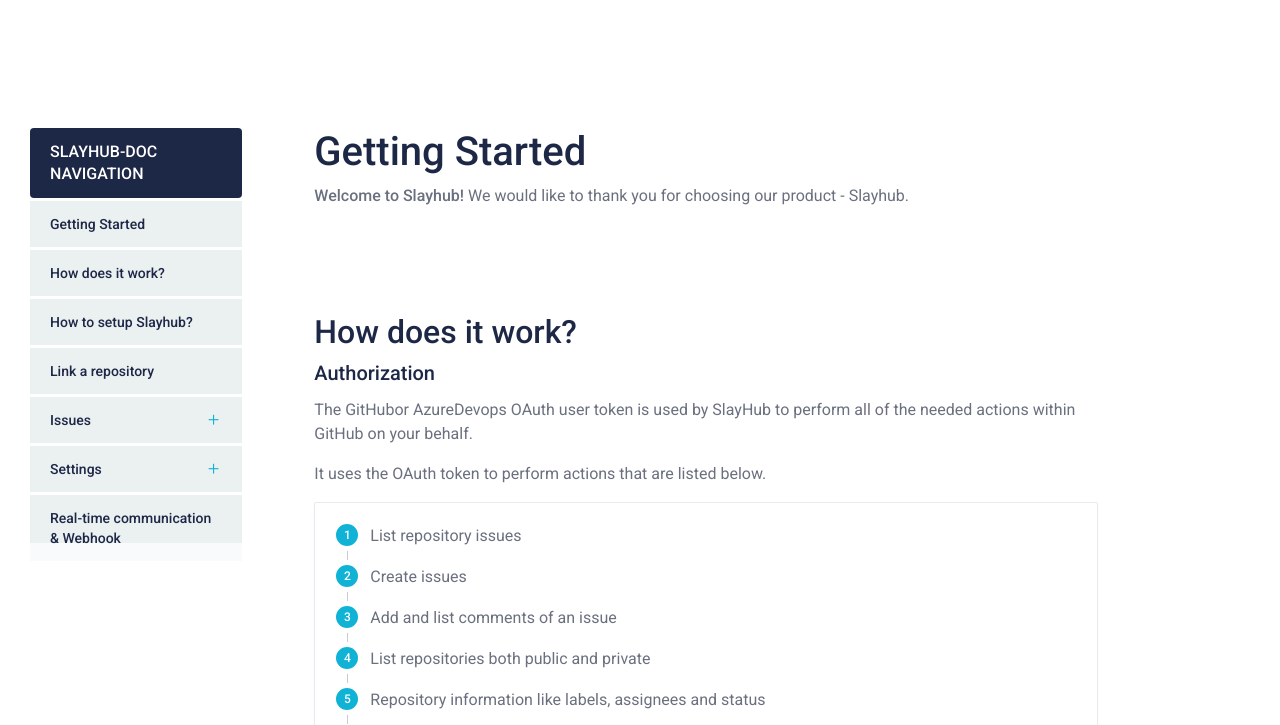
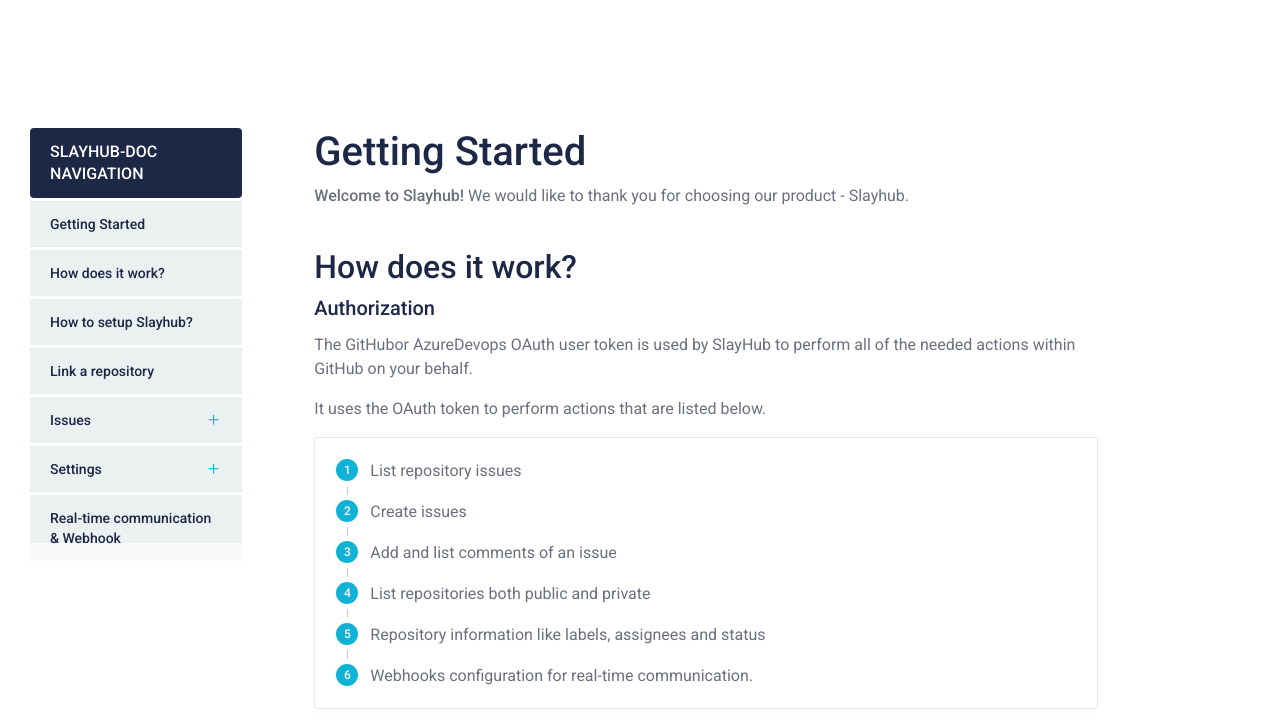
Before and after one commit to sudo-aptinstaller/slayhub-static, a plain HTML site: page help.html in a window 1280 px wide. Shown: the part 72-797 px from the top of the page. Drawn offline with Linux system fonts and the light colour scheme; some packages are replaced by stand-ins of ours; a script that the page names is missing.

Commit message:
new-changes-v1.3

```diff
--- a/help.html
+++ b/help.html
@@ -150,14 +150,14 @@
                 </div>
                 <div class="col-lg-8 col-md-8 ml-lg-5">
                     <div class="documentation_info" id="post">
-                        <article class="documentation_body doc-section pt-0" id="getting_started">
+                        <article class="documentation_body doc-section p-0" id="getting_started">
                             <div class="shortcode_title">
                                 <h1>Getting Started</h1>
                                 <p><span>Welcome to Slayhub!</span> We would like to thank you for choosing our product - Slayhub.</p>
                             </div>
                         </article>
 
-                        <article class="documentation_body doc-section" id="how_does_it_work" style="border-top: 0;">
+                        <article class="documentation_body doc-section pt-0" id="how_does_it_work" style="border-top: 0;">
                                 <h2>How does it work?</h2>
                             <h3 class="c_head load-order-2">Authorization</h3>
                             <p>The GitHubor AzureDevops OAuth user token is used by SlayHub to perform all of the needed actions within GitHub on your behalf.</p>
```
